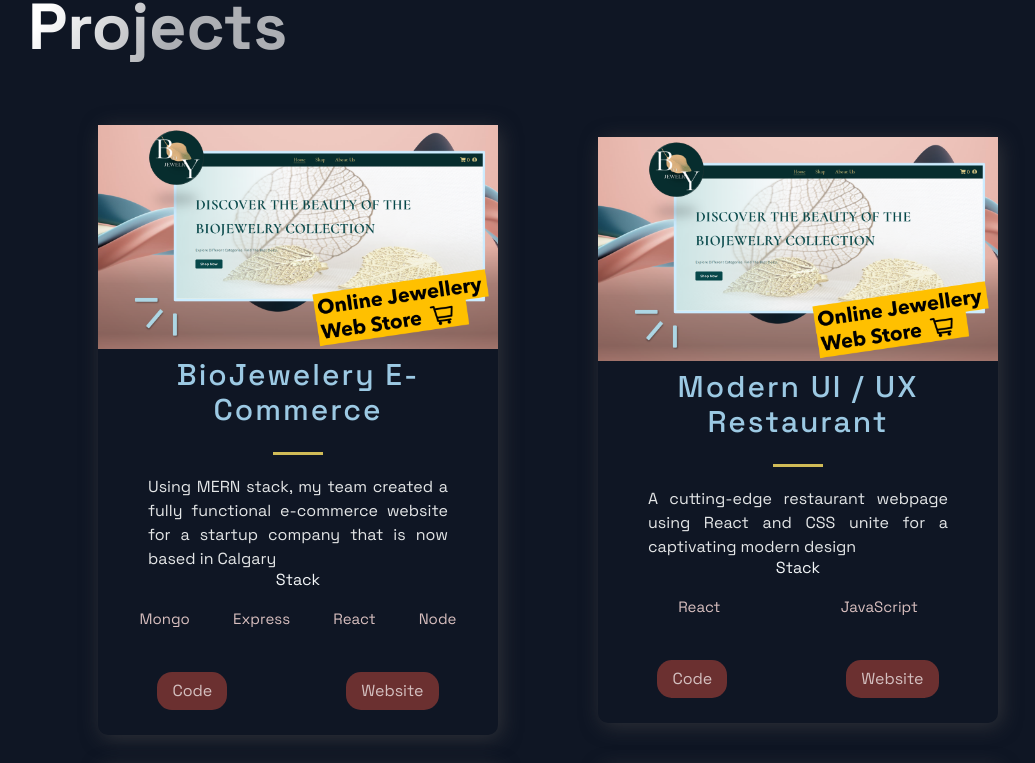
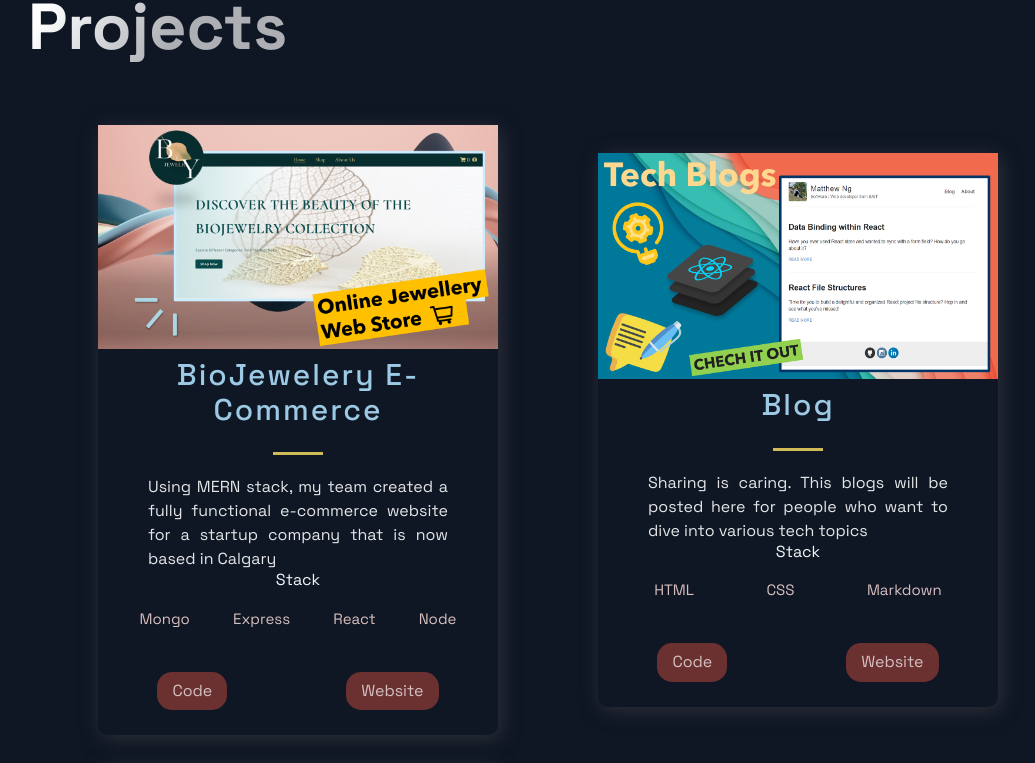
Before and after one commit to Matthew-503/Project_Porfolio, a Next.js app: page / in a window 1280 px wide. Shown: the part 738-1501 px from the top of the page, without its empty margins (92-1127 px from the left). Built offline with nearby package versions, Linux system fonts and the light colour scheme.

Commit message:
Update Data.js

```diff
--- a/src/Assets/Data.js
+++ b/src/Assets/Data.js
@@ -8,15 +8,15 @@ export const projects = [
     code: 'https://github.com/Matthew-503/BioJewellery-Capstone',
     id: 0,
   },
-  {
-    title: 'Modern UI / UX Restaurant',
-    description: "A cutting-edge restaurant webpage using React and CSS unite for a captivating modern design",
-    image: '/images/4.png',
-    tags: ['React', 'JavaScript'],
-    source: 'https://restaurant-503.vercel.app/',
-    code: 'https://github.com/Matthew-503/Project_Restaurant-Application',
-    id: 1,
-  },
+  // {
+  //   title: 'Modern UI / UX Restaurant',
+  //   description: "A cutting-edge restaurant webpage using React and CSS unite for a captivating modern design",
+  //   image: '/images/4.png',
+  //   tags: ['React', 'JavaScript'],
+  //   source: 'https://restaurant-503.vercel.app/',
+  //   code: 'https://github.com/Matthew-503/Project_Restaurant-Application',
+  //   id: 1,
+  // },
   {
     title: 'Blog',
     description: "Sharing is caring. This blogs will be posted here for people who want to dive into various tech topics",
@@ -24,7 +24,7 @@ export const projects = [
     tags: ['HTML', 'CSS', 'Markdown'],
     source: 'https://github.com/Matthew-503/Matthew-503.github.io',
     code: 'https://matthew-503.github.io/',
-    id: 2,
+    id: 1,
   },
   {
     title: 'BrieflyAI',
@@ -33,7 +33,7 @@ export const projects = [
     tags: ['React', 'RapidAPI', 'Tailwind'],
     source: 'https://breiflyai.vercel.app/',
     code: 'https://github.com/Matthew-503/project_ai-summarizer',
-    id: 3,
+    id: 2,
   },
 ];
 
```
